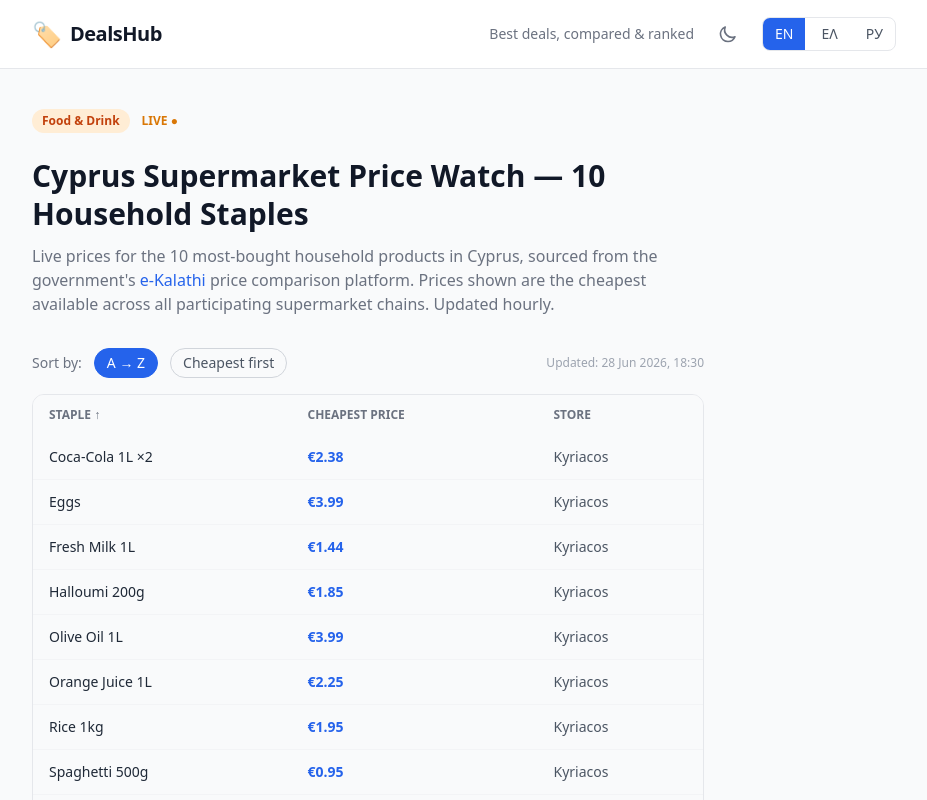
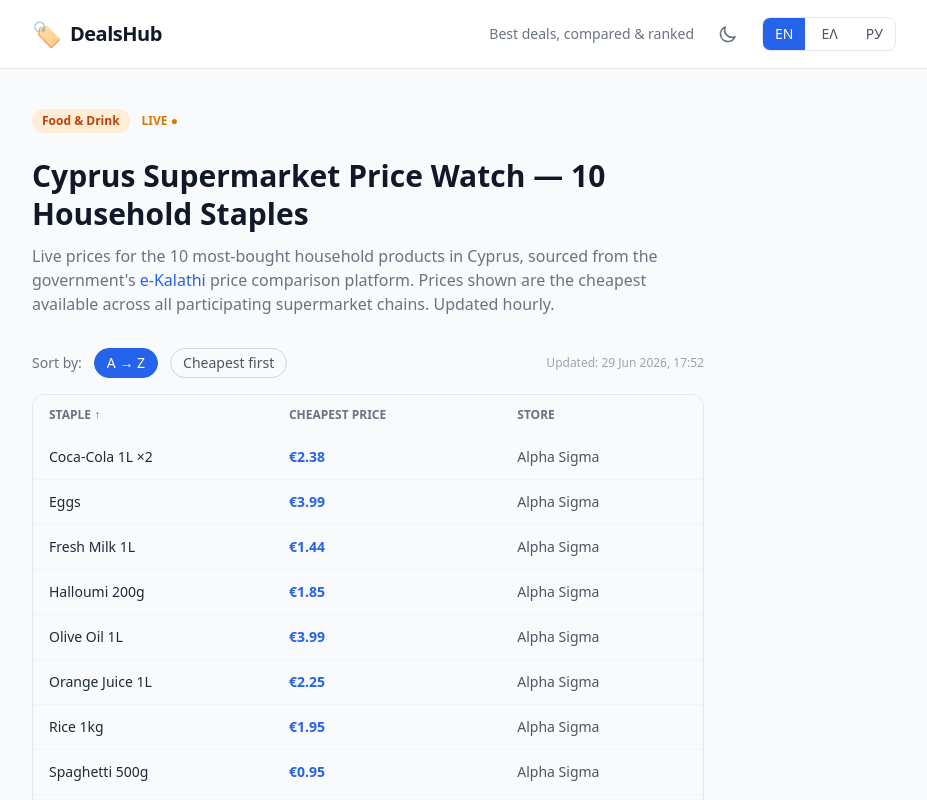
Before and after one commit to Mylonas/deals-blog, a Next.js app: page /posts/supermarket-price-watch in a window 1280 px wide. Shown: the top 800 px of the page, without its empty margins (176-1103 px from the left). Built offline with nearby package versions, Linux system fonts and the light colour scheme; no server answers.

Commit message:
fix: commit supermarket JSON in cron workflow; refresh data; dark mode on dedicated pages

```diff
--- a/src/app/el/posts/cheapest-petrol-stations-cyprus/page.tsx
+++ b/src/app/el/posts/cheapest-petrol-stations-cyprus/page.tsx
@@ -12,16 +12,16 @@
   return (
     <article className="max-w-2xl">
       <div className="mb-6 flex items-center gap-3">
-        <span className="text-xs font-semibold px-2.5 py-1 rounded-full bg-yellow-100 text-yellow-800">
+        <span className="text-xs font-semibold px-2.5 py-1 rounded-full bg-yellow-100 text-yellow-800 dark:bg-yellow-900/30 dark:text-yellow-300">
           Καύσιμα
         </span>
-        <span className="text-xs font-semibold text-amber-600">ΖΩΝΤΑΝΑ ●</span>
+        <span className="text-xs font-semibold text-amber-600 dark:text-amber-400">ΖΩΝΤΑΝΑ ●</span>
       </div>
 
       <h1 className="text-3xl font-bold mb-3 leading-tight">
         Φθηνότερα Πρατήρια Καυσίμων στην Κύπρο — Ζωντανές Τιμές
       </h1>
-      <p className="text-gray-500 mb-8">
+      <p className="text-gray-500 dark:text-gray-400 mb-8">
         Φιλτράρετε κατά τύπο καυσίμου και επαρχία για να βρείτε το φθηνότερο πρατήριο κοντά σας.
         Τιμές από το{" "}
         <a
--- a/src/app/el/posts/supermarket-price-watch/page.tsx
+++ b/src/app/el/posts/supermarket-price-watch/page.tsx
@@ -12,15 +12,15 @@
   return (
     <article className="max-w-2xl">
       <div className="mb-6 flex items-center gap-3">
-        <span className="text-xs font-semibold px-2.5 py-1 rounded-full bg-orange-100 text-orange-700">
+        <span className="text-xs font-semibold px-2.5 py-1 rounded-full bg-orange-100 text-orange-700 dark:bg-orange-900/30 dark:text-orange-300">
           Φαγητό &amp; Ποτό
         </span>
-        <span className="text-xs font-semibold text-amber-600">ΖΩΝΤΑΝΑ ●</span>
+        <span className="text-xs font-semibold text-amber-600 dark:text-amber-400">ΖΩΝΤΑΝΑ ●</span>
       </div>
       <h1 className="text-3xl font-bold mb-3 leading-tight">
         Παρακολούθηση Τιμών Σούπερ Μάρκετ — 10 Βασικά Προϊόντα
       </h1>
-      <p className="text-gray-500 mb-8">
+      <p className="text-gray-500 dark:text-gray-400 mb-8">
         Ζωντανές τιμές για τα 10 πιο αγοραζόμενα οικιακά προϊόντα στην Κύπρο, από την κυβερνητική
         πλατφόρμα{" "}
         <a href="https://www.e-kalathi.gov.cy" target="_blank" rel="noopener noreferrer" className="text-blue-600 hover:underline">
--- a/src/app/posts/supermarket-price-watch/page.tsx
+++ b/src/app/posts/supermarket-price-watch/page.tsx
@@ -12,15 +12,15 @@
   return (
     <article className="max-w-2xl">
       <div className="mb-6 flex items-center gap-3">
-        <span className="text-xs font-semibold px-2.5 py-1 rounded-full bg-orange-100 text-orange-700">
+        <span className="text-xs font-semibold px-2.5 py-1 rounded-full bg-orange-100 text-orange-700 dark:bg-orange-900/30 dark:text-orange-300">
           Food &amp; Drink
         </span>
-        <span className="text-xs font-semibold text-amber-600">LIVE ●</span>
+        <span className="text-xs font-semibold text-amber-600 dark:text-amber-400">LIVE ●</span>
       </div>
       <h1 className="text-3xl font-bold mb-3 leading-tight">
         Cyprus Supermarket Price Watch — 10 Household Staples
       </h1>
-      <p className="text-gray-500 mb-8">
+      <p className="text-gray-500 dark:text-gray-400 mb-8">
         Live prices for the 10 most-bought household products in Cyprus, sourced from the
         government&apos;s{" "}
         <a href="https://www.e-kalathi.gov.cy" target="_blank" rel="noopener noreferrer" className="text-blue-600 hover:underline">
--- a/src/app/ru/posts/cheapest-petrol-stations-cyprus/page.tsx
+++ b/src/app/ru/posts/cheapest-petrol-stations-cyprus/page.tsx
@@ -12,16 +12,16 @@
   return (
     <article className="max-w-2xl">
       <div className="mb-6 flex items-center gap-3">
-        <span className="text-xs font-semibold px-2.5 py-1 rounded-full bg-yellow-100 text-yellow-800">
+        <span className="text-xs font-semibold px-2.5 py-1 rounded-full bg-yellow-100 text-yellow-800 dark:bg-yellow-900/30 dark:text-yellow-300">
           Топливо
         </span>
-        <span className="text-xs font-semibold text-amber-600">LIVE ●</span>
+        <span className="text-xs font-semibold text-amber-600 dark:text-amber-400">LIVE ●</span>
       </div>
 
       <h1 className="text-3xl font-bold mb-3 leading-tight">
         Дешевейшие АЗС на Кипре — Актуальные цены
       </h1>
-      <p className="text-gray-500 mb-8">
+      <p className="text-gray-500 dark:text-gray-400 mb-8">
         Выберите тип топлива и округ, чтобы найти ближайшую дешёвую АЗС.
         Данные из{" "}
         <a
--- a/src/data/supermarket-prices.json
+++ b/src/data/supermarket-prices.json
@@ -1,5 +1,5 @@
 {
-  "updatedAt": "2026-06-28T18:30:00.000Z",
+  "updatedAt": "2026-06-29T17:52:16.870Z",
   "items": [
     {
       "key": "milk",
@@ -11,7 +11,7 @@
       "productId": 30,
       "productCode": "10000030",
       "productName": "Charalambides Fresh Milk Light, 1,5% Fat, 1L",
-      "store": "Kyriacos"
+      "store": "Alpha Sigma"
     },
     {
       "key": "eggs",
@@ -23,7 +23,7 @@
       "productId": 413,
       "productCode": "10000413",
       "productName": "NIKIFOROU EGGS (L) 12 ΤΕΜΑΧΙΑ",
-      "store": "Kyriacos"
+      "store": "Alpha Sigma"
     },
     {
       "key": "halloumi",
@@ -35,7 +35,7 @@
       "productId": 254,
       "productCode": "10000254",
       "productName": "Charalambides Christis Halloumi 200g",
-      "store": "Kyriacos"
+      "store": "Alpha Sigma"
     },
     {
       "key": "spaghetti",
@@ -43,11 +43,11 @@
       "labelEl": "Σπαγγέτι 500g",
       "labelRu": "Спагетти 500г",
       "price": 0.95,
-      "previousPrice": 1.05,
+      "previousPrice": 1.15,
       "productId": 1069,
       "productCode": "10001069",
       "productName": "Mitsides Spaghetti 500g",
-      "store": "Kyriacos"
+      "store": "Alpha Sigma"
     },
     {
       "key": "oliveoil",
@@ -58,8 +58,8 @@
       "previousPrice": 3.82,
       "productId": 904,
       "productCode": "10000904",
-      "productName": "Despina Extra Virgin Olive Oil 1L",
-      "store": "Kyriacos"
+      "productName": "Despina Με 60% Extra Virgin Olive Oil 1L",
+      "store": "Alpha Sigma"
     },
     {
       "key": "water",
@@ -67,11 +67,11 @@
       "labelEl": "Νερό 1.5L ×6",
       "labelRu": "Вода 1.5L ×6",
       "price": 2.05,
-      "previousPrice": 1.95,
+      "previousPrice": 1.99,
       "productId": 2077,
       "productCode": "10002077",
       "productName": "Kykkos 1.5L x6",
-      "store": "Kyriacos"
+      "store": "Alpha Sigma"
     },
     {
       "key": "yogurt",
@@ -79,11 +79,11 @@
       "labelEl": "Γιαούρτι",
       "labelRu": "Йогурт",
       "price": 1.79,
-      "previousPrice": 1.80,
+      "previousPrice": 1.8,
       "productId": 280,
       "productCode": "10000280",
-      "productName": "boome Kids Dessert Yogurt Charalambides Christis 2x148g",
-      "store": "Kyriacos"
+      "productName": "boome Kids Dessert Yogurt, with strawberry flavor Charalambides Christis and a separate compartment of chocolate cereal, 2x148g FAMILY PACK",
+      "store": "Alpha Sigma"
     },
     {
       "key": "rice",
@@ -95,7 +95,7 @@
       "productId": 1120,
       "productCode": "10001120",
       "productName": "3A Rice Carolina E.U 1kg",
-      "store": "Kyriacos"
+      "store": "Alpha Sigma"
     },
     {
       "key": "oj",
@@ -103,11 +103,11 @@
       "labelEl": "Χυμός Πορτοκάλι 1L",
       "labelRu": "Апельсиновый сок 1L",
       "price": 2.25,
-      "previousPrice": 2.45,
-      "productId": 2119,
-      "productCode": "10002119",
+      "previousPrice": 2.35,
+      "productId": 2120,
+      "productCode": "10002120",
       "productName": "Delta Life Orange Juice 1L Bottle",
-      "store": "Kyriacos"
+      "store": "Alpha Sigma"
     },
     {
       "key": "cocacola",
@@ -115,11 +115,11 @@
       "labelEl": "Coca-Cola 1L ×2",
       "labelRu": "Кока-Кола 1L ×2",
       "price": 2.38,
-      "previousPrice": 2.19,
+      "previousPrice": 2,
       "productId": 2199,
       "productCode": "10002199",
       "productName": "Coca Cola 1L x2",
-      "store": "Kyriacos"
+      "store": "Alpha Sigma"
     }
   ]
 }
```
Also changed, not shown: src/app/ru/posts/supermarket-price-watch/page.tsx (+4 -4 lines).
